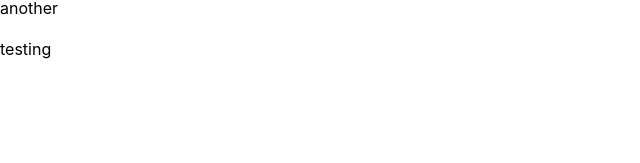
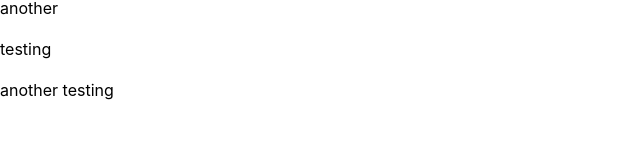
Before and after one commit to Tirivashe/e-commerce-2023, a Next.js app: page / in a window 1280 px wide. Shown: the part 137-300 px from the top of the page, without its empty margins (0-640 px from the left). Built offline with nearby package versions, Linux system fonts and the light colour scheme.

Commit message:
new test added

```diff
--- a/app/page.tsx
+++ b/app/page.tsx
@@ -7,6 +7,7 @@ const Home = () => {
       <p>example</p>
       <p>another</p>
       <p>testing</p>
+      <p>another testing</p>
     </>
   );
 };
```
Also changed, not shown: 1 other file (tests, documents, lock files or other folders).
